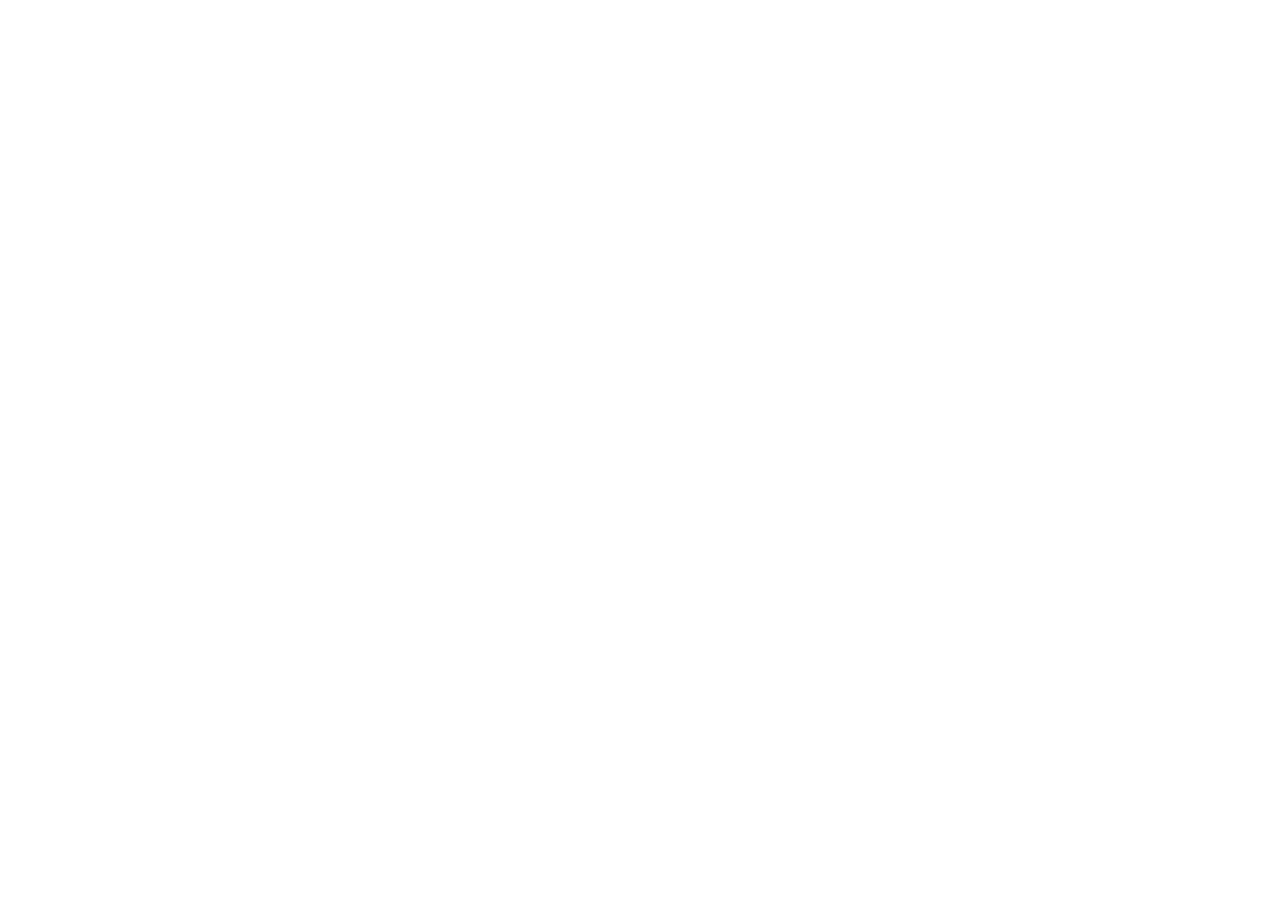
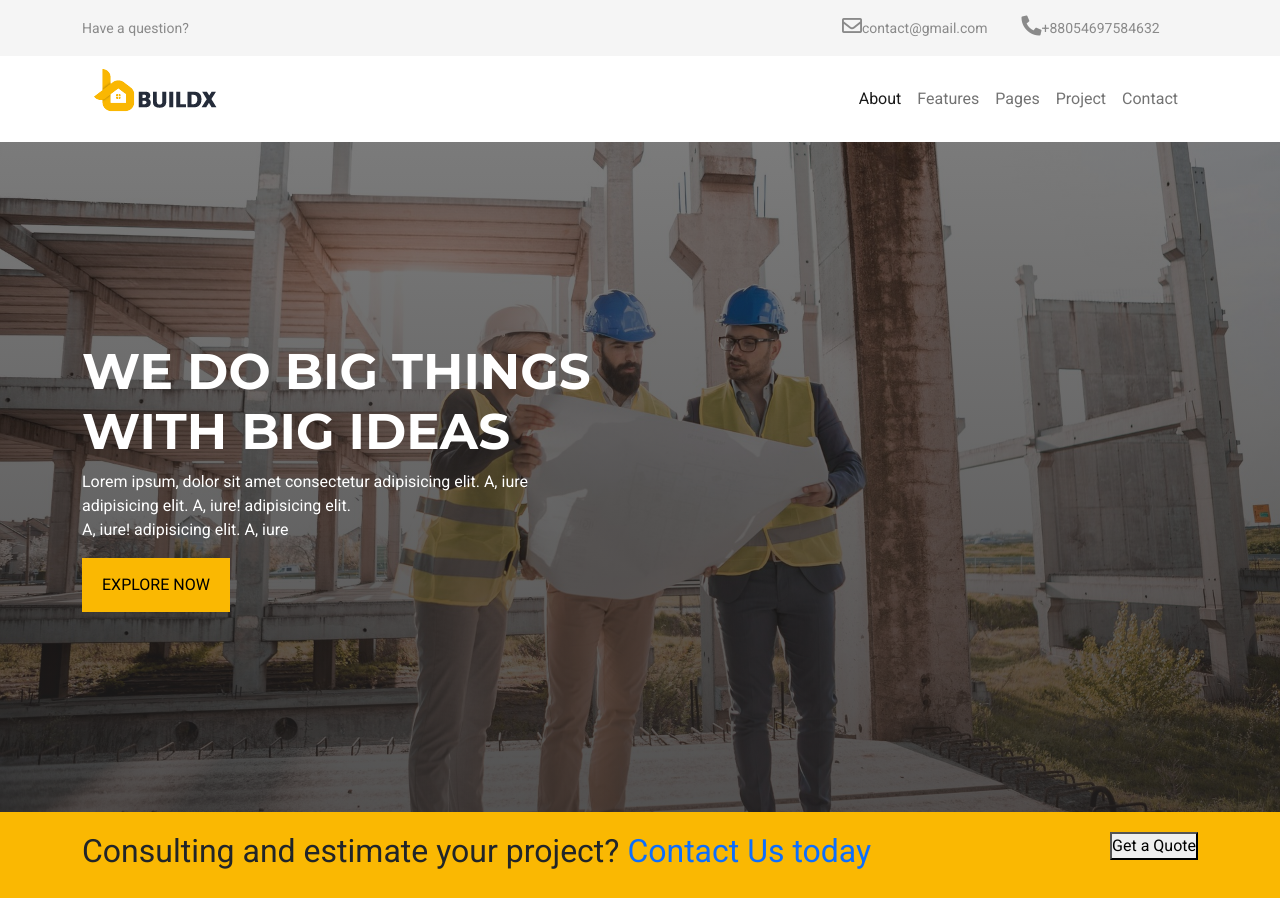
Before and after one commit to ashrafulislamsaon/flasky, a plain HTML site: page index.html in a window 1280 px wide. Before the commit the page ends 800 px from the top, so only its background shows below. Drawn offline with nearby package versions, Linux system fonts and the light colour scheme.

Commit message:
Banner done

```diff
--- a/index.html
+++ b/index.html
@@ -4,9 +4,97 @@
     <meta charset="UTF-8">
     <meta http-equiv="X-UA-Compatible" content="IE=edge">
     <meta name="viewport" content="width=device-width, initial-scale=1.0">
-    <title>Document</title>
+    <title>Build Your Dream</title>
+    <!-- Fontawsome -->
+    <link rel="stylesheet" href="https://cdnjs.cloudflare.com/ajax/libs/font-awesome/5.15.2/css/all.min.css" />
+    <!-- Bootstrap css -->
+    <link href="https://cdn.jsdelivr.net/npm/bootstrap@5.0.0-beta2/dist/css/bootstrap.min.css" rel="stylesheet" integrity="sha384-BmbxuPwQa2lc/FVzBcNJ7UAyJxM6wuqIj61tLrc4wSX0szH/Ev+nYRRuWlolflfl" crossorigin="anonymous">
+    <!-- Main Css -->
+    <link rel="stylesheet" href="style.css">
 </head>
 <body>
+    <!-- Header Part -->
+    <header>
+        <section id="topbar">
+            <div class="container">
+                <div class="row py-3">
+                    <div class="col-md-8 float-start">
+                        <span>Have a question?</span>
+                    </div>
+                    <div class="col-md-4 float-end">
+                        <span class="tmail"><i class="far fa-envelope"></i>contact@gmail.com</span>
+                        <span><i class="fas fa-phone-alt"></i>+88054697584632</span>
+                    </div>
+                </div>
+            </div>
+        </section>
+        <div class="container">
+            <nav class="navbar navbar-expand-lg navbar-light ">
+                <div class="container-fluid">
+                  <a class="navbar-brand" href="#"><img src="images/Main.png" alt=""></a>
+                  <button class="navbar-toggler" type="button" data-bs-toggle="collapse" data-bs-target="#navbarNav" aria-controls="navbarNav" aria-expanded="false" aria-label="Toggle navigation">
+                    <span class="navbar-toggler-icon"></span>
+                  </button>
+                  <div class="collapse navbar-collapse justify-content-end" id="navbarNav">
+                    <ul class="navbar-nav">
+                      <li class="nav-item">
+                        <a class="nav-link active" aria-current="page" href="#">About</a>
+                      </li>
+                      <li class="nav-item">
+                        <a class="nav-link" href="#">Features</a>
+                      </li>
+                      <li class="nav-item">
+                        <a class="nav-link" href="#">Pages</a>
+                      </li>
+                      <li class="nav-item">
+                        <a class="nav-link" href="#">Project</a>
+                      </li>
+                      <li class="nav-item">
+                        <a class="nav-link" href="#">Contact</a>
+                      </li>
+                    </ul>
+                  </div>
+                </div>
+              </nav>
+        </div>
+    </header>
+    <!-- Header Part -->
 
+    <!-- Main area -->
+    <main>
+        <section id="banner-area" class="banner-area">
+            <div class="container">
+                <div class="banner-text">
+                    <h1>WE DO BIG THINGS<br> WITH BIG IDEAS</h1>
+                    <p>Lorem ipsum, dolor sit amet consectetur adipisicing elit. A, iure<br> adipisicing elit. A, iure! adipisicing elit.<br> A, iure! adipisicing elit. A, iure </p>
+                    <button class="banner-btn">EXPLORE NOW</button>
+                </div>
+            </div>
+        </section>
+        <section id="quote">
+            <div class="container">
+                <div class="b-clt-act">
+                    <h2 class="float-start">Consulting and estimate your project? <span><a href="">Contact Us today</a></span></h2>
+                    <button class="float-end">Get a Quote</button>
+                </div>
+            </div>
+        </section>
+    </main>
+    <!-- Main area -->
+
+    <!-- Footer area -->
+    <footer>
+
+    </footer>
+    <!-- Footer area -->
+
+    <!-- scripts -->
+    <script src="https://cdnjs.cloudflare.com/ajax/libs/jquery/3.5.1/jquery.min.js" integrity="sha512-bLT0Qm9VnAYZDflyKcBaQ2gg0hSYNQrJ8RilYldYQ1FxQYoCLtUjuuRuZo+fjqhx/qtq/1itJ0C2ejDxltZVFg==" crossorigin="anonymous"></script>
+    <script src="https://cdn.jsdelivr.net/npm/bootstrap@5.0.0-beta2/dist/js/bootstrap.bundle.min.js" integrity="sha384-b5kHyXgcpbZJO/tY9Ul7kGkf1S0CWuKcCD38l8YkeH8z8QjE0GmW1gYU5S9FOnJ0" crossorigin="anonymous"></script>
+    <script src="https://cdn.jsdelivr.net/npm/@popperjs/core@2.6.0/dist/umd/popper.min.js" integrity="sha384-KsvD1yqQ1/1+IA7gi3P0tyJcT3vR+NdBTt13hSJ2lnve8agRGXTTyNaBYmCR/Nwi" crossorigin="anonymous"></script>
+    <script src="https://cdn.jsdelivr.net/npm/bootstrap@5.0.0-beta2/dist/js/bootstrap.min.js" integrity="sha384-nsg8ua9HAw1y0W1btsyWgBklPnCUAFLuTMS2G72MMONqmOymq585AcH49TLBQObG" crossorigin="anonymous"></script>
+    <!-- Main Script -->
+    <script src="app.js"></script>
+    <!-- scripts -->
 </body>
 </html>
--- a/style.css
+++ b/style.css
@@ -0,0 +1,77 @@
+@import url('https://fonts.googleapis.com/css2?family=Roboto:ital,wght@0,100;0,300;0,400;0,900;1,300;1,500&display=swap');
+@import url('https://fonts.googleapis.com/css2?family=Montserrat:wght@100;300;600;700&display=swap');
+/* Initial setup */
+*{
+    margin:0;
+    padding: 0;
+    font-family: 'Roboto', sans-serif;
+}
+li{
+    list-style-type: none;
+}
+a{
+    text-decoration: none;
+}
+section::after{
+    content:"";
+    display: table;
+    clear: both;
+    height: 0;
+    visibility: hidden;
+}
+/* Header */
+#topbar{
+    background-color: #F5F5F5;
+}
+#topbar span{
+    color:#8A8A8A;
+    font-size:14px;
+}
+span.tmail{
+    margin-right: 30px;
+}
+.far,.fas{
+    font-size: 20px;
+
+}
+/* Navbar */
+.navbar-brand{
+    float: left;
+    height: 70px;
+}
+header{
+    overflow: hidden;
+}
+/* Banner */
+#banner-area{
+    background: linear-gradient(#0e0e0e8c,#232222c7), url(images/architect.jpg);
+    background-position: center center;
+    background-size: cover;
+    background-repeat: no-repeat;
+
+}
+.banner-text{
+    padding:200px 0;
+}
+.banner-text h1{
+    font-size: 50px;
+    font-family: 'Montserrat', sans-serif;
+    font-weight: 700;
+}
+.banner-text p{
+    font-size: 16px;
+
+}
+.banner-text h1,p{
+    color: #fff;
+}
+.banner-btn{
+    background-color:#FAB802;
+    padding: 15px 20px;
+    border: none;
+}
+/*  */
+#quote{
+    background-color: #FAB802;
+    padding: 20px 0;
+}
```
Also changed, not shown: images/Main.png (added), images/architect.jpg (added), images/construction-4606112_1920.jpg (added), images/large-home-389271_1280.jpg (added), images/spring-79619_1920.jpg (added), images/workers-2651431_1920.jpg (added).
